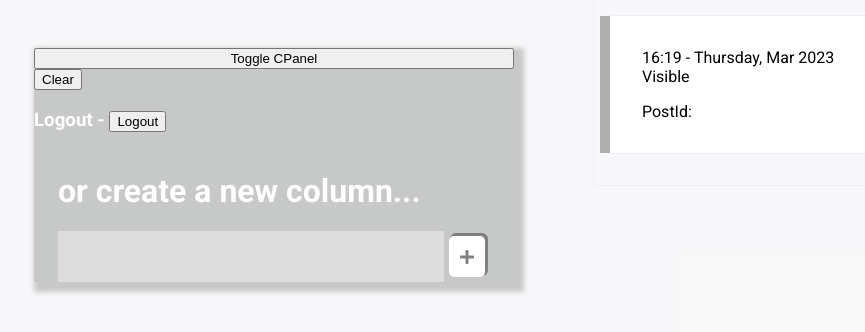
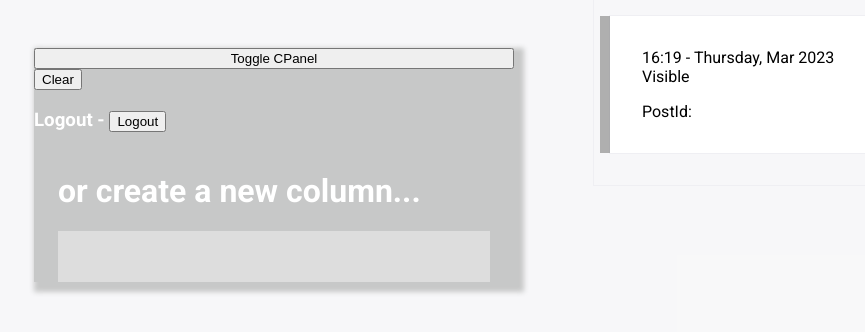
Before and after one commit to xScottishKrissx/live-text-redux, a React (Create React App) app: page / in a window 1280 px wide. Shown: the top 332 px of the page, without its empty margins (86-951 px from the left). Built offline with nearby package versions, Linux system fonts and the light colour scheme.

Commit message:
0.14.6 - Fixed issue with form not clearing
Add new columns is better now that I have figured out how to clear the field on creating the column.

```diff
--- a/src/components/ControlPanel/controlPanel.js
+++ b/src/components/ControlPanel/controlPanel.js
@@ -31,11 +31,18 @@ export default function ControlPanel({setControlPanelVis}) {
 
     // Create a new live text / column
     const [postTitle, setPostTitle] = useState("")
+    const minPostLength = 12
+    const allowPost = postTitle.length >= minPostLength
+    console.log(allowPost)
+
     const createNewLiveText = () => {
+        if(!allowPost) return
         const newColumn = {[uuidv4()]: {type:"Column", headline:postTitle, items:[]}}
+        console.log(newColumn)
         const addToMasterArray = liveTexts.concat(newColumn)
         setLiveTexts(addToMasterArray)
         localStorage.setItem("liveTextMaster", JSON.stringify(addToMasterArray))
+        setPostTitle("")
     }
 
     // Delete Column
@@ -65,6 +72,9 @@ export default function ControlPanel({setControlPanelVis}) {
             handleDeleteColumn={handleDeleteColumn}
             createNewLiveText={createNewLiveText}
             setPostTitle={setPostTitle}
+            allowPost={allowPost}
+
+
         />
 
         </div>
--- a/src/components/ControlPanel/cpanelComponents/manageColumns.js
+++ b/src/components/ControlPanel/cpanelComponents/manageColumns.js
@@ -1,10 +1,10 @@
 import React from 'react'
 import Title from '../../InputForm/Title'
 
+
 import DisplayManageColumnsPanel from './displayManageColumnsPanel'
-import { FaPlus } from 'react-icons/fa'
 import AddNewButton from '../../Utility/Buttons/addNewButton'
-export default function ManageColumns({data, handleSetActive, activeLiveTextState, handleDeleteColumn, setPostTitle, createNewLiveText}) {
+export default function ManageColumns({data, handleSetActive, activeLiveTextState, handleDeleteColumn, setPostTitle, createNewLiveText, allowPost}) {
   return (
     <div className='manageColumns-container'>
 
@@ -17,8 +17,8 @@ export default function ManageColumns({data, handleSetActive, activeLiveTextStat
       <h1>or create a new column...</h1>
       <div className='manageColumns-createNewLiveColumn'>
         <div>
-            <Title passNewFieldValue={setPostTitle}/>
-            <AddNewButton handleClick={createNewLiveText} title="Create New Column"/>
+            <Title needButton allowPost={allowPost} field={""} passNewFieldValue={setPostTitle} handleClick={createNewLiveText}/>
+            {/* <AddNewButton handleClick={createNewLiveText} title="Create New Column"/> */}
         </div>
       </div>
 
--- a/src/components/EditPost/editPostField.js
+++ b/src/components/EditPost/editPostField.js
@@ -1,12 +1,14 @@
 import { useEditor, EditorContent } from "@tiptap/react";
+// import { useEffect } from "react";
 import StarterKit from "@tiptap/starter-kit";
-import { useSelector, useDispatch } from "react-redux";
-import { setForm } from "../../features/resetForm";
-
-export default function EditPostField({field, passNewFieldValue, clearContent}) {
-
-    const dispatch = useDispatch()
-    const resetStatus = useSelector((state) => state.reset.value)
+// import { useSelector, useDispatch } from "react-redux";
+// import { setForm } from "../../features/resetForm";
+import AddNewButton from "../Utility/Buttons/addNewButton";
+export default function EditPostField({field, passNewFieldValue, clearContent, createNewColumn, needButton, allowPost}) {
+    // console.log(needButton)
+    // const dispatch = useDispatch()
+    // const resetStatus = useSelector((state) => state.reset.value)
+    // console.log(field)
     // console.log(resetStatus)
     const editor = useEditor({
         extensions: [
@@ -21,18 +23,31 @@ export default function EditPostField({field, passNewFieldValue, clearContent})
             },
         },
 
-
         onUpdate:({editor}) => {
             const json = editor.getHTML()
             passNewFieldValue(json)
         },
+    })
+
+    const handleCreateColumn = () =>{
+        // console.log("handleCreateColumn")
+        // const json = editor.getHTML()
+        // passNewFieldValue(json)
+        createNewColumn()
+        editor.commands.clearContent()
+    }
 
 
-
-
-
-    })
-
-  return <EditorContent editor={editor} />
-
+  return (
+    <>
+    {!needButton ?
+        <EditorContent editor={editor} />
+        :
+        <>
+            <EditorContent editor={editor} />
+            {allowPost ? <AddNewButton handleClick={handleCreateColumn} title="Create New Column"/> : null }
+        </>
 }
+    </>
+  )
+}
--- a/src/components/InputForm/title.js
+++ b/src/components/InputForm/title.js
@@ -1,12 +1,12 @@
 import React from 'react'
 import EditPostField from '../EditPost/editPostField'
 
-export default function Title({field, passNewFieldValue}) {
+export default function Title({field, passNewFieldValue, handleClick, needButton, allowPost}) {
   return (
     <div className='author-input-form-title'>
         <div className="author-input-field">
             <h3>Title</h3>
-            <EditPostField field={field} passNewFieldValue={passNewFieldValue}  />
+            <EditPostField needButton={needButton} allowPost={allowPost} field={field} passNewFieldValue={passNewFieldValue}  createNewColumn={handleClick}  />
         </div>
     </div>
   )
```
